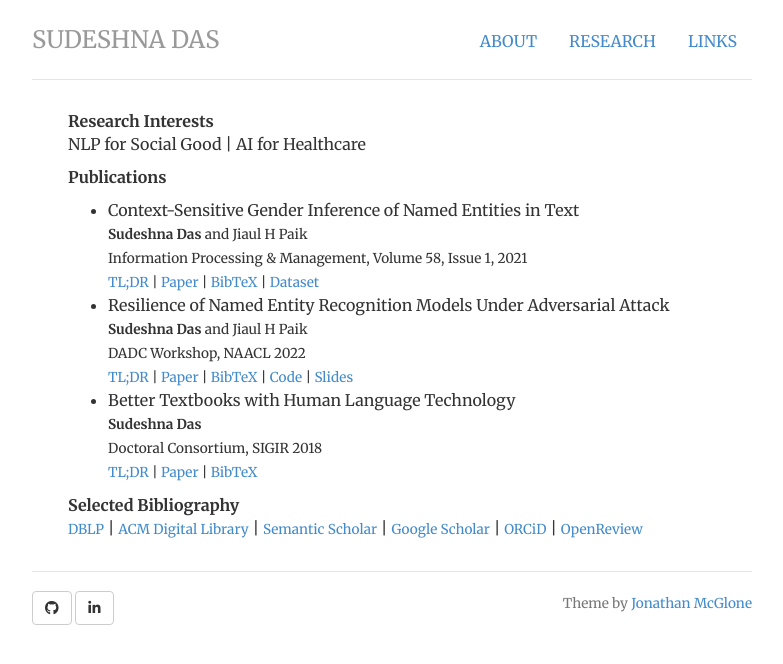
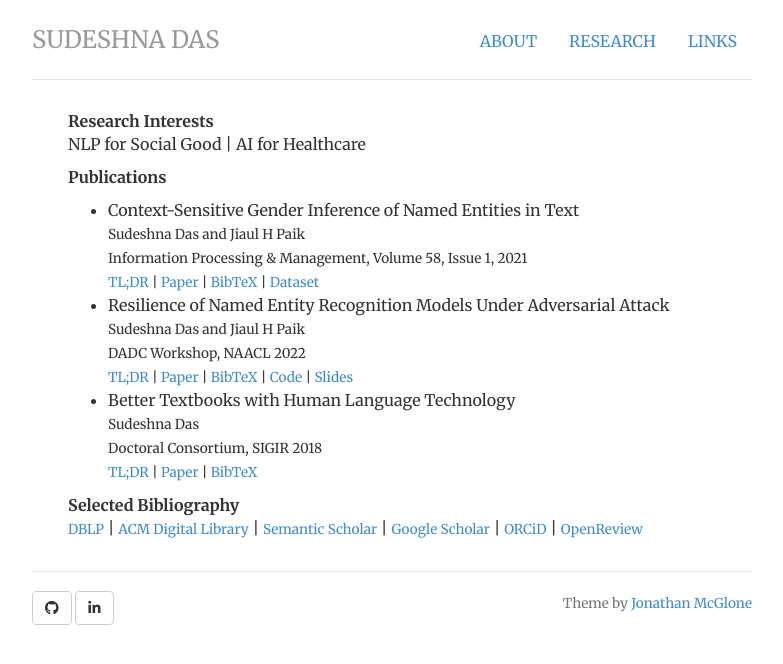
Before and after one commit to das-sudeshna/das-sudeshna.github.io, a Jekyll site: the page built from research/index.html, in a window 1280 px wide. Shown: the top 664 px of the page, without its empty margins (248-1031 px from the left). Built offline with Jekyll 4.4.1, drawn with Linux system fonts in a browser that asks for light colours; nearby versions of some CDN libraries.

Commit message:
Update index.html

```diff
--- a/research/index.html
+++ b/research/index.html
@@ -15,7 +15,7 @@
     <p><strong>Publications</strong><br>
 				<ul>
 
-				<li>Context-Sensitive Gender Inference of Named Entities in Text<br/><small><strong>Sudeshna Das</strong> and Jiaul H Paik</small><br/><small>Information Processing & Management, Volume 58, Issue 1, 2021</small><br/><small><a href="javascript:unhide('ipm2021tldr');">TL;DR</a> | <a href="https://doi.org/10.1016/j.ipm.2020.102423">Paper</a> | <a href="javascript:unhide('ipm2021bib');">BibTeX</a> | <a href="https://github.com/das-sudeshna/genid">Dataset</a></small><div id="ipm2021tldr" class="hidden"><br/>
+				<li>Context-Sensitive Gender Inference of Named Entities in Text<br/><small>Sudeshna Das and Jiaul H Paik</small><br/><small>Information Processing & Management, Volume 58, Issue 1, 2021</small><br/><small><a href="javascript:unhide('ipm2021tldr');">TL;DR</a> | <a href="https://doi.org/10.1016/j.ipm.2020.102423">Paper</a> | <a href="javascript:unhide('ipm2021bib');">BibTeX</a> | <a href="https://github.com/das-sudeshna/genid">Dataset</a></small><div id="ipm2021tldr" class="hidden"><br/>
 <small><em>Gender tagging of named entities has traditionally been database-reliant and insensitive to context. The same gender is assigned to "Alex" in both "Alex is a good boy" and "Alex is a smart girl". We propose a novel context-sensitive supervised approach based on the transformer network to identify the gender of named entities. We also create four open-source datasets from well-known NER corpora and make them publicly available.</em><br/></small>
 </div><div id="ipm2021bib" class="hidden"><div class="bibstyle"><br/>
 <small>@article{das2021context, <br/>
@@ -30,7 +30,7 @@
 }<br/><br/></small>
 </div></div></li>
 
-				<li>Resilience of Named Entity Recognition Models Under Adversarial Attack<br/><small><strong>Sudeshna Das</strong> and Jiaul H Paik</small><br/><small>DADC Workshop, NAACL 2022</small><br/><small><a href="javascript:unhide('dadc-naacl2022tldr');">TL;DR</a> | <a href="https://aclanthology.org/2022.dadc-1.1/">Paper</a> | <a href="javascript:unhide('dadc-naacl2022bib');">BibTeX</a> | <a href="https://github.com/das-sudeshna/adversarial-ner">Code</a> | <a href="https://drive.google.com/file/d/1ozE7AM9ssSzXM2PU6d5CIT3R9D08KTE4/view">Slides</a></small><div id="dadc-naacl2022tldr" class="hidden"><br/>
+				<li>Resilience of Named Entity Recognition Models Under Adversarial Attack<br/><small>Sudeshna Das and Jiaul H Paik</small><br/><small>DADC Workshop, NAACL 2022</small><br/><small><a href="javascript:unhide('dadc-naacl2022tldr');">TL;DR</a> | <a href="https://aclanthology.org/2022.dadc-1.1/">Paper</a> | <a href="javascript:unhide('dadc-naacl2022bib');">BibTeX</a> | <a href="https://github.com/das-sudeshna/adversarial-ner">Code</a> | <a href="https://drive.google.com/file/d/1ozE7AM9ssSzXM2PU6d5CIT3R9D08KTE4/view">Slides</a></small><div id="dadc-naacl2022tldr" class="hidden"><br/>
 <small><em>In this paper we present four model-agnostic adversarial attacks to gauge the resilience of NER models for noisy input text. Our experiments with state-of-the-art NER methods on five English NER datasets suggest that the NER models are over-reliant on case information and do not utilise contextual information well.</em><br/></small>
 </div><div id="dadc-naacl2022bib" class="hidden"><div class="bibstyle"><br/>
 <small>@inproceedings{das-paik-2022-resilience, <br/>
@@ -47,7 +47,7 @@
 </div></div></li>
 
 
-					<li>Better Textbooks with Human Language Technology<br/><small><strong>Sudeshna Das</strong></small><br/><small>Doctoral Consortium, SIGIR 2018</small><br/><small><a href="javascript:unhide('dc-sigir2018tldr');">TL;DR</a> | <a href="https://doi.org/10.1145/3209978.3210228">Paper</a> | <a href="javascript:unhide('dc-sigir2018bib');">BibTeX</a></small><div id="dc-sigir2018tldr" class="hidden"><br/>
+					<li>Better Textbooks with Human Language Technology<br/><small>Sudeshna Das</small><br/><small>Doctoral Consortium, SIGIR 2018</small><br/><small><a href="javascript:unhide('dc-sigir2018tldr');">TL;DR</a> | <a href="https://doi.org/10.1145/3209978.3210228">Paper</a> | <a href="javascript:unhide('dc-sigir2018bib');">BibTeX</a></small><div id="dc-sigir2018tldr" class="hidden"><br/>
 <small><em>Textbooks are widely used as the primary teaching and learning material all over the world. Due to the pervasive nature of textbooks, it is essential to ensure that textbooks adhere to specific standards. Subject experts are required to comprehensively study the material at hand to verify compliance with any such standards set. This is a costly exercise. We propose a feasible alternative to reduce the costs associated with three tasks that improve textbook quality: (a) identification of gender bias in textbooks, (b) optimal ordering of concepts in a textbook, and (c) generating supplementary study material at the same difficulty level.</em><br/></small>
 </div><div id="dc-sigir2018bib" class="hidden"><div class="bibstyle"><br/>
 <small>@inproceedings{das2018better, <br/>
```
